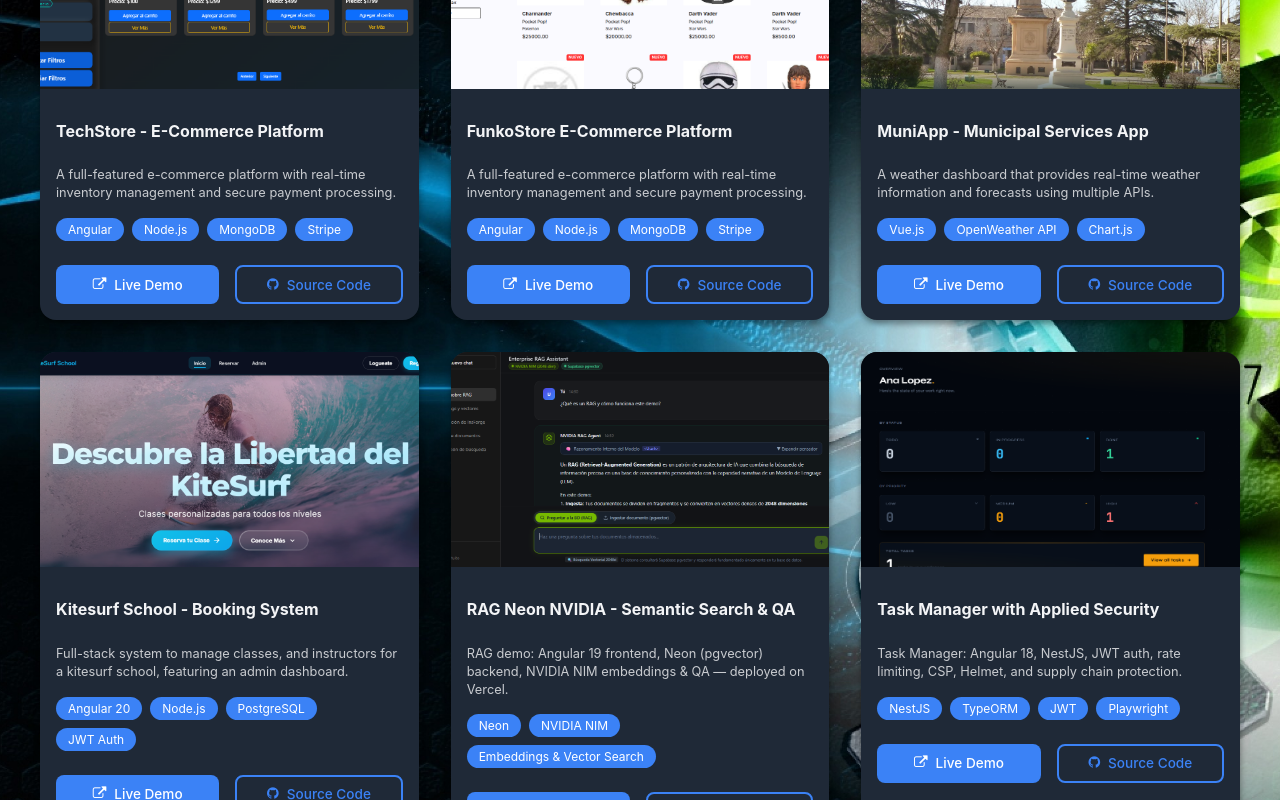
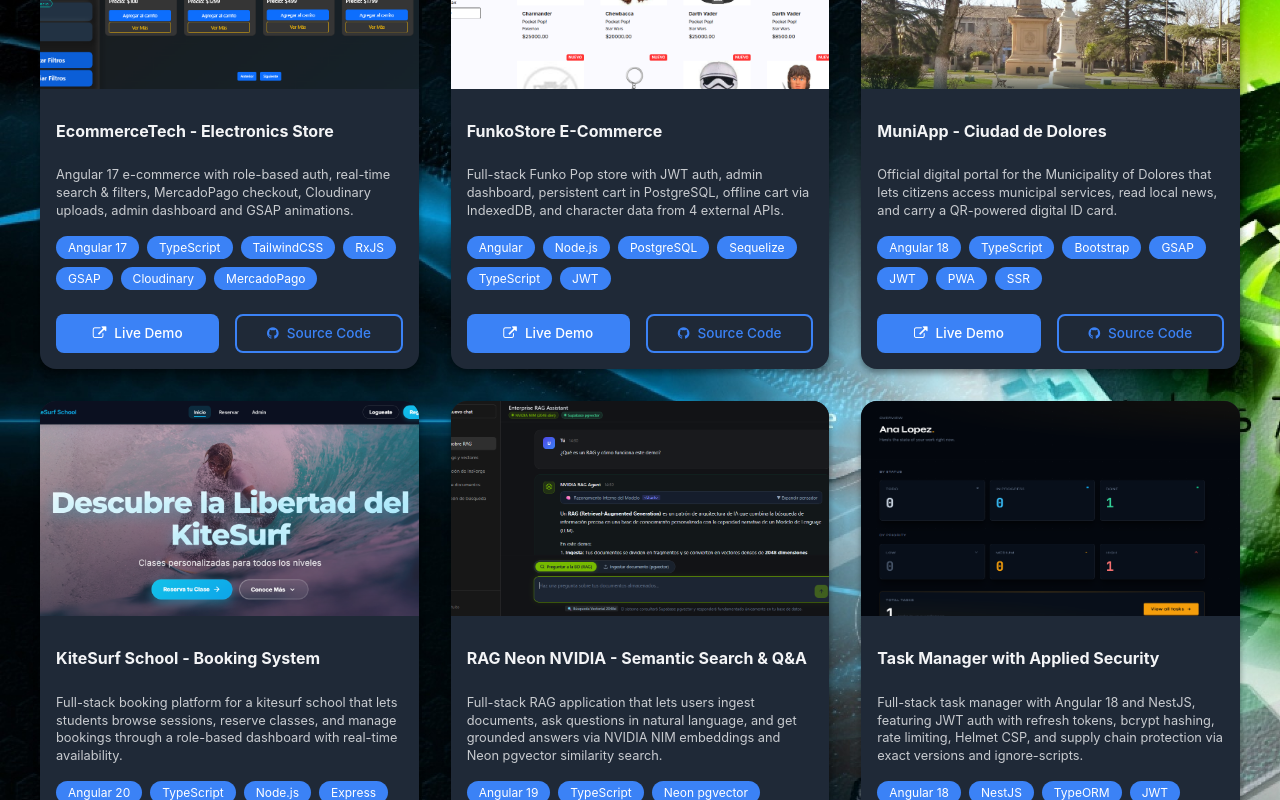
Before and after one commit to maru33luc/Portfolio-Ang19, an Angular app: page /projects in a window 1280 px wide. Shown: the part 320-1120 px from the top of the page. Built offline with nearby package versions, Linux system fonts and the light colour scheme; a web font is replaced by a local one.

Commit message:
adjust projects descriptions

```diff
--- a/src/app/components/projects/projects.component.ts
+++ b/src/app/components/projects/projects.component.ts
@@ -38,50 +38,52 @@
 export class ProjectsComponent {
   projects = [
         {
-      title: 'TechStore - E-Commerce Platform',
-      description: 'A full-featured e-commerce platform with real-time inventory management and secure payment processing.',
+      title: 'EcommerceTech - Electronics Store',
+     description: 'Angular 17 e-commerce with role-based auth, real-time search & filters, MercadoPago checkout, Cloudinary uploads, admin dashboard and GSAP animations.',
       image: '../../../assets/img/projects/TechStore.png',
-      technologies: ['Angular', 'Node.js', 'MongoDB', 'Stripe'],
+      technologies: ['Angular 17', 'TypeScript', 'TailwindCSS', 'RxJS', 'GSAP', 'Cloudinary', 'MercadoPago'],
       liveUrl: 'https://angular-ecommerce-electronics.vercel.app/',
       githubUrl: 'https://github.com/maru33luc/Angular-Ecommerce-electronics.git'
-    },
+    }
+,
    {
-      title: 'FunkoStore E-Commerce Platform',
-      description: 'A full-featured e-commerce platform with real-time inventory management and secure payment processing.',
+      title: 'FunkoStore E-Commerce',
+      description: 'Full-stack Funko Pop store with JWT auth, admin dashboard, persistent cart in PostgreSQL, offline cart via IndexedDB, and character data from 4 external APIs.',
       image: '../../../assets/img/projects/FunkoStore.png',
-      technologies: ['Angular', 'Node.js', 'MongoDB', 'Stripe'],
+      technologies: ['Angular', 'Node.js', 'PostgreSQL', 'Sequelize', 'TypeScript', 'JWT'],
       liveUrl: 'https://funko-store-seven.vercel.app/home',
       githubUrl: 'https://github.com/maru33luc/FunkoStore-Postgres-2025.git'
 },
+
     {
-      title: 'MuniApp - Municipal Services App',
-      description: 'A weather dashboard that provides real-time weather information and forecasts using multiple APIs.',
+      title: 'MuniApp - Ciudad de Dolores',
+      description: 'Official digital portal for the Municipality of Dolores that lets citizens access municipal services, read local news, and carry a QR-powered digital ID card.',
       image: '../../../assets/img/projects/MuniApp.png',
-      technologies: ['Vue.js', 'OpenWeather API', 'Chart.js'],
+      technologies: ['Angular 18', 'TypeScript', 'Bootstrap', 'GSAP', 'JWT', 'PWA', 'SSR'],
       liveUrl: 'https://pruebapwapush.vercel.app/home',
       githubUrl: 'https://github.com/maru33luc/Muni-App-Client.git'
 },
    {
-      title: 'Kitesurf School - Booking System',
-      description: 'Full-stack system to manage classes, and instructors for a kitesurf school, featuring an admin dashboard.',
+      title: 'KiteSurf School - Booking System',
+      description: 'Full-stack booking platform for a kitesurf school that lets students browse sessions, reserve classes, and manage bookings through a role-based dashboard with real-time availability.',
       image: '../../../assets/img/projects/KitesurfSchool.png',
-      technologies: ['Angular 20', 'Node.js', 'PostgreSQL', 'JWT Auth'],
+      technologies: ['Angular 20', 'TypeScript', 'Node.js', 'Express', 'PostgreSQL', 'JWT', 'SSR'],
       liveUrl: 'https://kitesurf-app.vercel.app/landing',
       githubUrl: 'https://github.com/maru33luc/kitesurf-app'
 },
     {
-      title: 'RAG Neon NVIDIA - Semantic Search & QA',
-      description: 'RAG demo: Angular 19 frontend, Neon (pgvector) backend, NVIDIA NIM embeddings & QA — deployed on Vercel.',
+      title: 'RAG Neon NVIDIA - Semantic Search & Q&A',
+      description: 'Full-stack RAG application that lets users ingest documents, ask questions in natural language, and get grounded answers via NVIDIA NIM embeddings and Neon pgvector similarity search.',
       image: '../../../assets/img/projects/RAG-Neon-NVIDIA-Demo.png',
-      technologies: ['Neon', 'NVIDIA NIM', 'Embeddings & Vector Search'],
+      technologies: ['Angular 19', 'TypeScript', 'Neon pgvector', 'NVIDIA NIM', 'Vercel', 'Node.js'],
       liveUrl: 'https://rag-nvidia-demo.vercel.app/',
       githubUrl: 'https://github.com/maru33luc/rag-neon-nvidia-demo'
 },
    {
       title: 'Task Manager with Applied Security',
-       description: 'Task Manager: Angular 18, NestJS, JWT auth, rate limiting, CSP, Helmet, and supply chain protection.',
+      description: 'Full-stack task manager with Angular 18 and NestJS, featuring JWT auth with refresh tokens, bcrypt hashing, rate limiting, Helmet CSP, and supply chain protection via exact versions and ignore-scripts.',
       image: '../../../assets/img/projects/Safe Task Manager.png',
-       technologies: ['NestJS', 'TypeORM', 'JWT', 'Playwright'],
+      technologies: ['Angular 18', 'NestJS', 'TypeORM', 'JWT', 'Playwright', 'TailwindCSS'],
       liveUrl: 'https://task-manager-zeta-six-44.vercel.app/auth/login',
       githubUrl: 'https://github.com/maru33luc/task-manager'
 }
```
Lines whose indentation alone changed are shown as unchanged.
